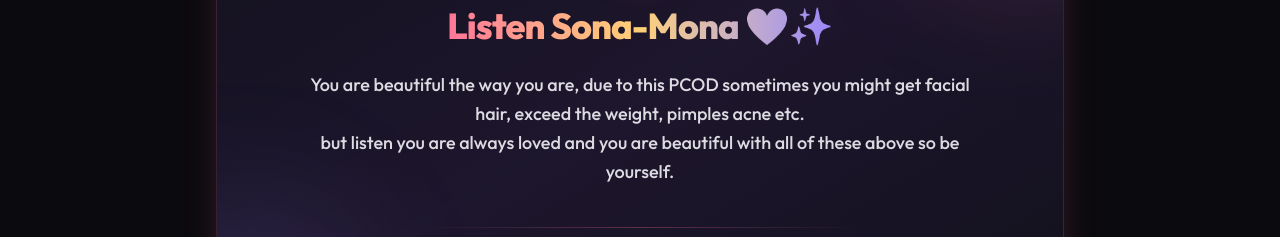
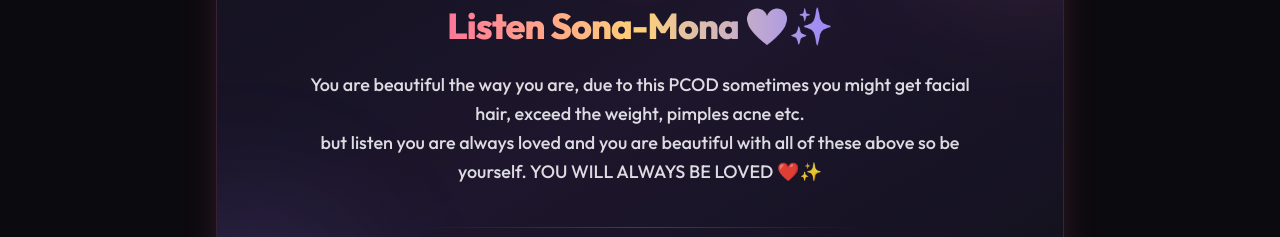
Before and after one commit to Vrushabhudeg/Sona-Mona-Careloop, a Next.js app in the folder frontend/: page / in a window 1280 px wide. Shown: the part 1623-1860 px from the top of the page. Built offline with nearby package versions, Linux system fonts and the light colour scheme; no server answers.

Commit message:
Update Sona-Mona caring note message

```diff
--- a/frontend/src/components/ui/cute-sona-mona-note.tsx
+++ b/frontend/src/components/ui/cute-sona-mona-note.tsx
@@ -59,7 +59,7 @@ export const CuteSonaMonaNote = () => {
 
           <p className="text-base md:text-lg text-[#F3F1F6]/90 font-inter leading-relaxed max-w-2xl mb-8 font-medium">
             You are beautiful the way you are, due to this PCOD sometimes you might get facial hair, exceed the weight, pimples acne etc. <br />
-            but listen you are always loved and you are beautiful with all of these above so be yourself.
+            but listen you are always loved and you are beautiful with all of these above so be yourself. YOU WILL ALWAYS BE LOVED ❤️✨
           </p>
 
           <div className="w-full max-w-md h-[1px] bg-gradient-to-r from-transparent via-[#FF7597]/30 to-transparent my-2" />
```
